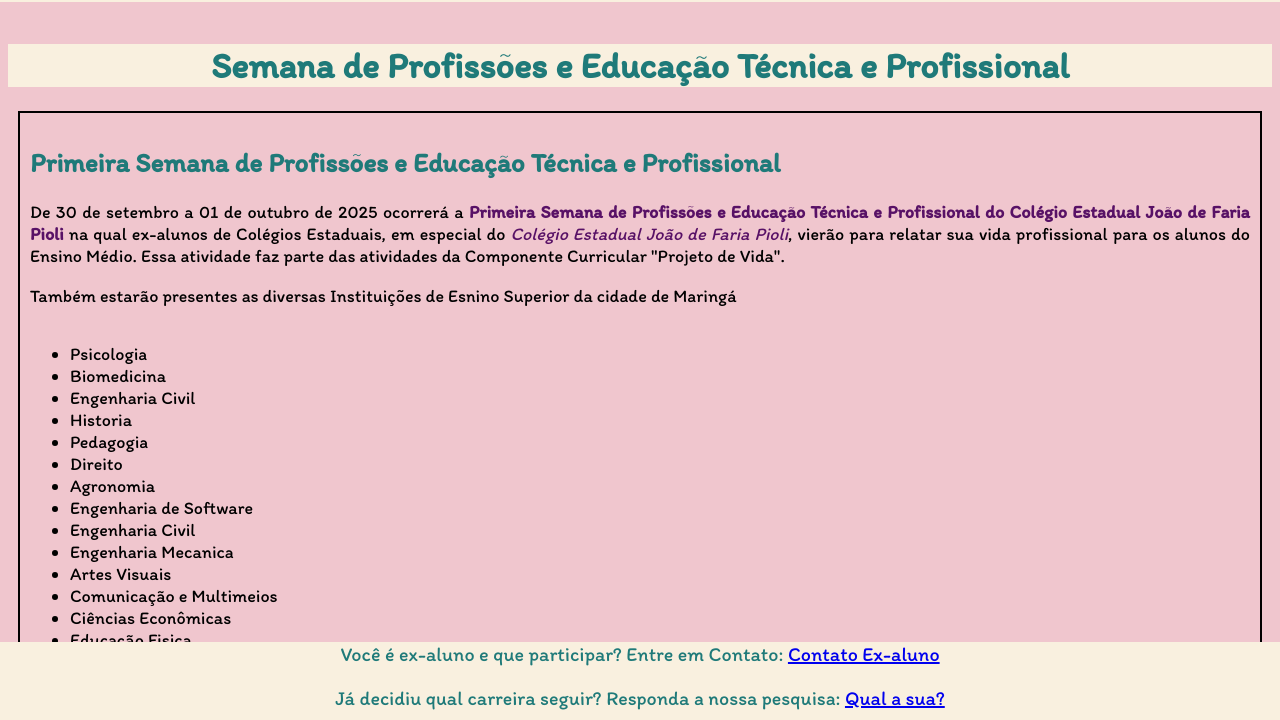
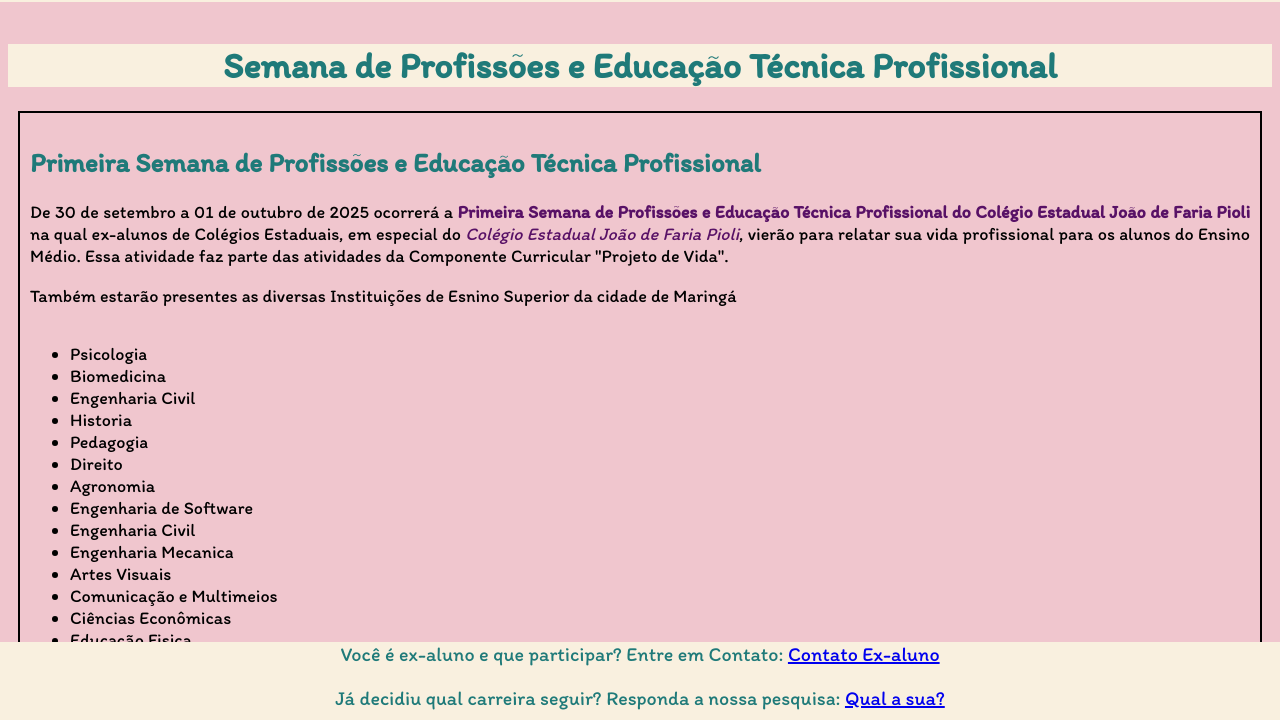
Before and after one commit to Arianne-Brao/SEMANAPROFISSOES, a plain HTML site: page index.html in a window 1280 px wide. Shown: the part 78-798 px from the top of the page. Drawn offline with Linux system fonts and the light colour scheme; a script that the page names is missing.

Commit message:
ppppppppppppppppppp

```diff
--- a/index.html
+++ b/index.html
@@ -3,7 +3,7 @@
 <head>
     <meta charset='utf-8'>
     <meta http-equiv='X-UA-Compatible' content='IE=edge'>
-    <title>Semana de Profissões e Educação Técnica e Profissional</title>
+    <title>Semana de Profissões e Educação Técnica Profissional</title>
     <meta name='viewport' content='width=device-width, initial-scale=1'>
     <link rel='stylesheet' type='text/css' media='screen' href='style.css'>
     <link rel="preconnect" href="https://fonts.googleapis.com">
@@ -24,10 +24,10 @@
         </nav>
     </header>
     <main>
-    <h1>Semana de Profissões e Educação Técnica e Profissional</h1>
+    <h1>Semana de Profissões e Educação Técnica Profissional</h1>
 <section class="primeirasemana">
-    <h2>Primeira Semana de Profissões e Educação Técnica e Profissional</h2>
-    <p>De 30 de setembro a 01 de outubro de 2025 ocorrerá a <b>Primeira Semana de Profissões e Educação Técnica e Profissional</b>
+    <h2>Primeira Semana de Profissões e Educação Técnica Profissional</h2>
+    <p>De 30 de setembro a 01 de outubro de 2025 ocorrerá a <b>Primeira Semana de Profissões e Educação Técnica Profissional</b>
     <b>do Colégio Estadual João de Faria Pioli</b> na qual ex-alunos de Colégios
     Estaduais, em especial do <i>Colégio Estadual João de Faria Pioli</i>, vierão para relatar sua
     vida profissional para os alunos do Ensino Médio. Essa atividade faz parte das atividades da Componente Curricular "Projeto de Vida".</p>
```
